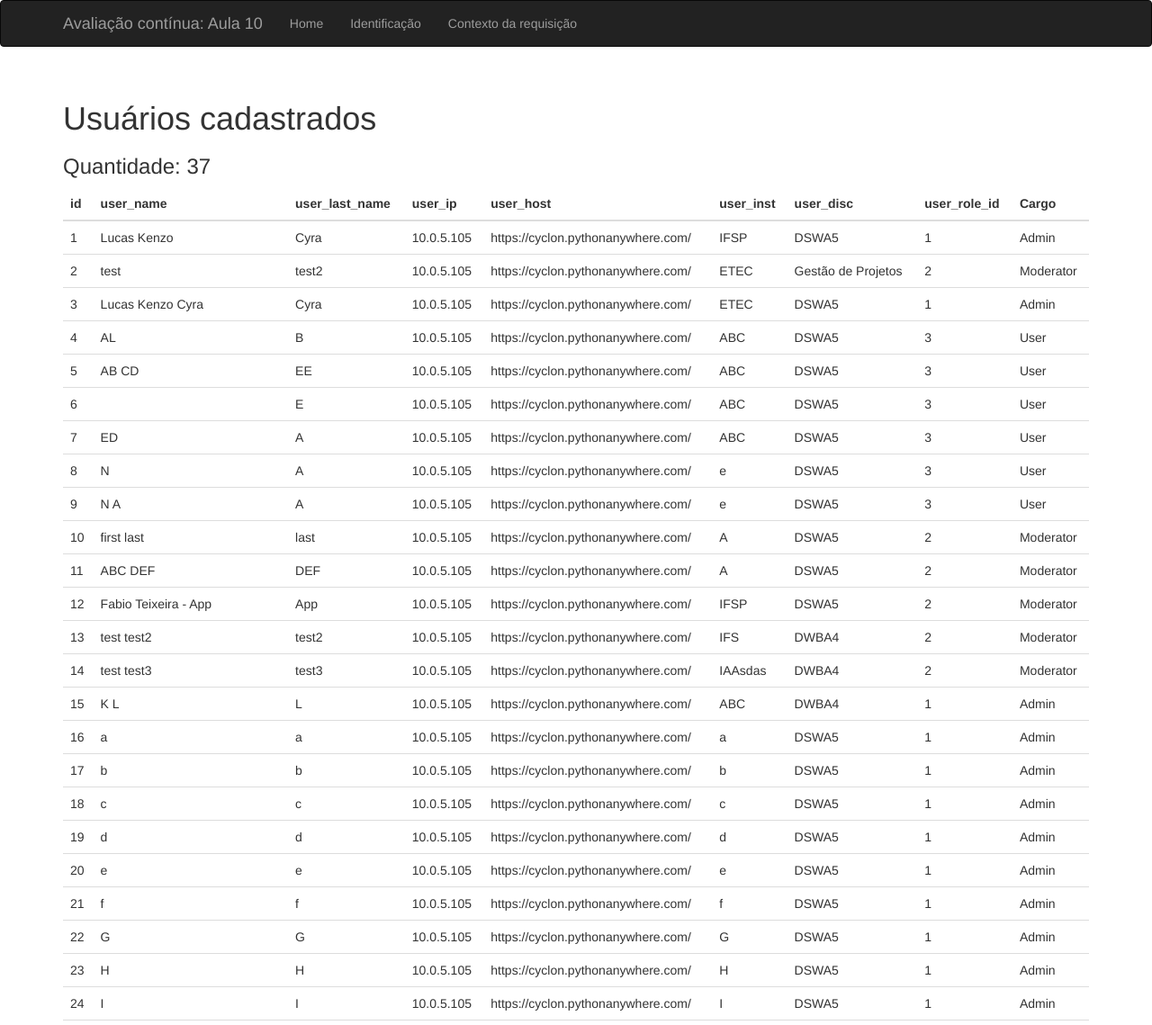
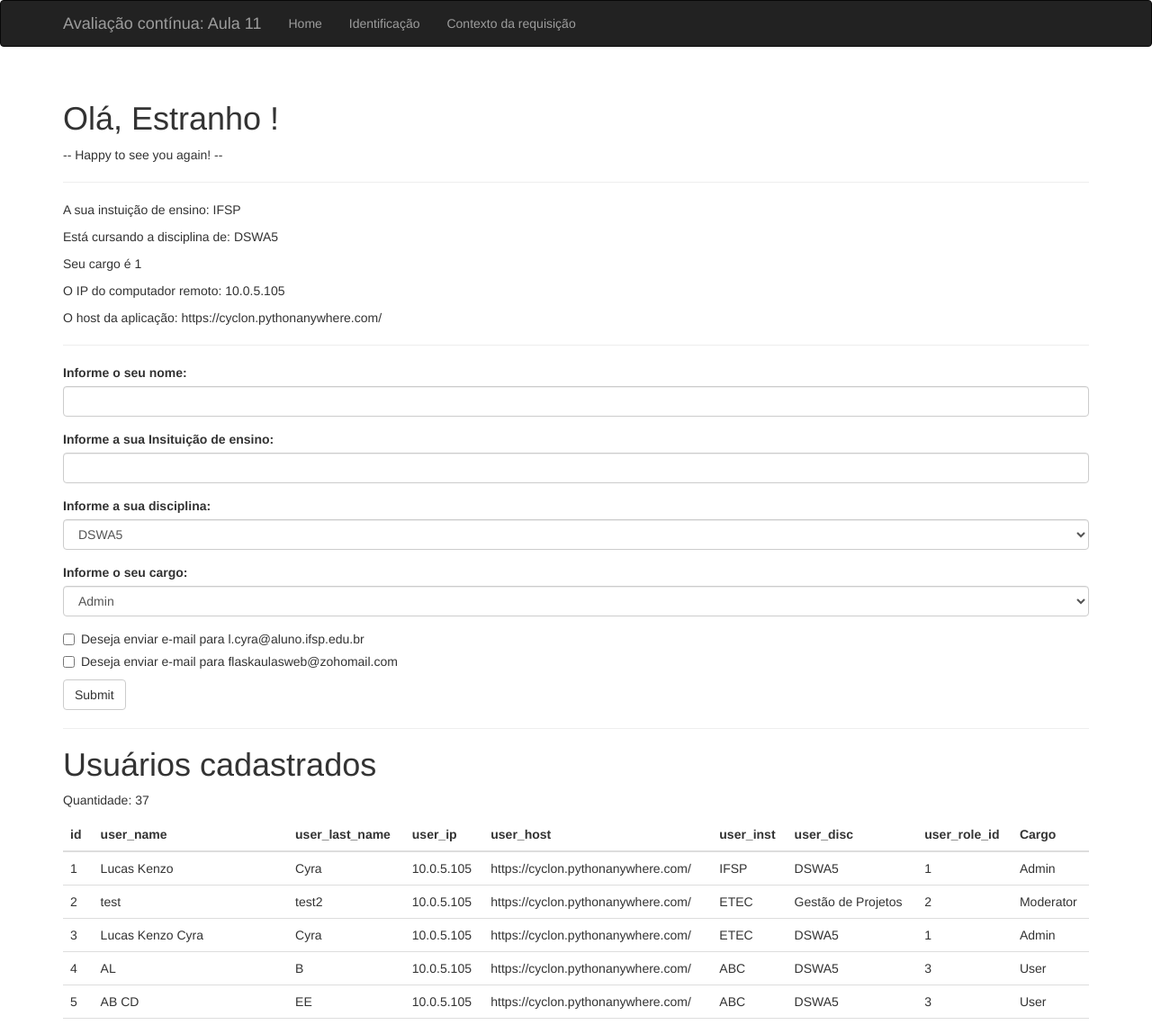
Before and after one commit to Cycl0/PTBDSWS, a Flask app: page / in a window 1280 px wide. Shown: the top 1139 px of the page at 90% size. Run offline with Flask 3, Linux system fonts and the light colour scheme; a user stored in the database is signed in; some libraries are stand-ins or nearby versions.

Commit message:
Semana 11. E-mail - Campo Optar E-mail

```diff
--- a/hello.py
+++ b/hello.py
@@ -6,7 +6,7 @@ from flask_sqlalchemy import SQLAlchemy
 from flask_moment import Moment
 from datetime import datetime
 from flask_wtf import FlaskForm
-from wtforms import StringField, SubmitField, SelectField
+from wtforms import StringField, SubmitField, SelectField, BooleanField
 from wtforms.validators import DataRequired
 from flask_migrate import Migrate
 import requests
@@ -19,8 +19,8 @@ app.config['SECRET_KEY'] = 'AAAA@@@@3333$$$$'
 app.config['SQLALCHEMY_DATABASE_URI'] = f'sqlite:////{os.path.join(basedir, "data.sqlite")}'
 app.config['SQLALCHEMY_TRACK_MODIFICATIONS'] = False
 
-app.config['FLASKY_ADMIN'] = 'l.cyra@aluno.ifsp.edu.br'
-
+app.config['FLASKY_ADMIN_1'] = 'l.cyra@aluno.ifsp.edu.br'
+app.config['FLASKY_ADMIN_2'] = 'flaskaulasweb@zohomail.com'
 
 MAILGUN_API_KEY = os.getenv("MAILGUN_API_KEY")
 MAILGUN_DOMAIN = os.getenv("MAILGUN_DOMAIN")
@@ -31,7 +31,7 @@ db = SQLAlchemy(app)
 migrate = Migrate(app, db)
 mail = Mail(app)
 
-aula = "Aula 10"
+aula = "Aula 11"
 
 def send_message(to, subject, template, **kwargs):
     if not MAILGUN_API_KEY or not MAILGUN_DOMAIN:
@@ -88,7 +88,8 @@ class NameForm(FlaskForm):
     def get_role_choices():
         return [(r.name, r.name) for r in Role.query.all()]
     role = SelectField('Informe o seu cargo:', choices=[], validators=[DataRequired()])
-
+    send_email_admin_1 = BooleanField(f'Deseja enviar e-mail para {app.config["FLASKY_ADMIN_1"]}')
+    send_email_admin_2 = BooleanField(f'Deseja enviar e-mail para {app.config["FLASKY_ADMIN_2"]}')
     def get_last_name(self):
         if self.name.data:
             parts = self.name.data.split()
@@ -128,8 +129,10 @@ def index():
                 print(f"Error: {e}")
 
             session['known'] = False
-            send_message(app.config['FLASKY_ADMIN'], 'New User', 'mail/new_user', user=user)
-            send_message('flaskaulasweb@zohomail.com', 'New User', 'mail/new_user', user=user)
+            if form.send_email_admin_1.data:
+                send_message(app.config['FLASKY_ADMIN_1'], 'New User', 'mail/new_user', user=user)
+            if form.send_email_admin_2.data:
+                send_message(app.config['FLASKY_ADMIN_2'], 'New User', 'mail/new_user', user=user)
         else:
             session['known'] = True
 
--- a/templates/index.html
+++ b/templates/index.html
@@ -3,10 +3,27 @@
 
 {% block page_content %}
 <div class="page-header">
+    <h1>Olá, {% if name %} {{ name }} {% else %} Estranho {% endif %}!</h1>
+      {% if not known %}
+      <p>-- Pleased to meet you! --</p>
+      {% else %}
+      <p>-- Happy to see you again! --</p>
+      {% endif %}
+      <hr>
+      <p>A sua instuição de ensino: {{ inst }}</p>
+      <p>Está cursando a disciplina de: {{ disc }}</p>
+      <p>Seu cargo é {{ role }}</p>
+      <section>
+        <p>O IP do computador remoto: {{ ip }}</p>
+        <p>O host da aplicação: {{ host }}</p>
+      </section>
+      <hr>
+      {{ wtf.quick_form(form) }}
+    <hr>
     <section>
         <h1>Usuários cadastrados</h1>
         {% if User.query.all() %}
-        <h3>Quantidade: {{ User.query.count() }}</h3>
+        <p>Quantidade: {{ User.query.count() }}</p>
         <table class="table">
             <thead>
                 <tr>
@@ -57,22 +74,8 @@
         </table>
         {% endif %}
     </section>
-    <hr>
-  <h1>Olá, {% if name %} {{ name }} {% else %} Estranho {% endif %}!</h1>
-  {% if not known %}
-  <h3>-- Pleased to meet you! --</h3>
-  {% else %}
-  <h3>-- Happy to see you again! --</h3>
-  {% endif %}
-  <h2>A sua instuição de ensino é {{ inst }}</h2>
-  <h2>Está cursando a disciplina de {{ disc }}</h2>
-  <h2>Seu cargo é {{ role }}</h2>
-  <section>
-    <h3>O IP do computador remoto é: {{ ip }}</h3>
-    <h3>O host da aplicação é: {{ host }}</h3>
-  </section>
 </div>
-{{ wtf.quick_form(form) }}
+<hr>
 <br>
 <p>The local date and time is: {{ moment(current_time).format('LLLL') }}.</p>
 <p>That was {{ moment(current_time).fromNow(refresh=True) }}.</p>
```
Also changed, not shown: data.sqlite.
